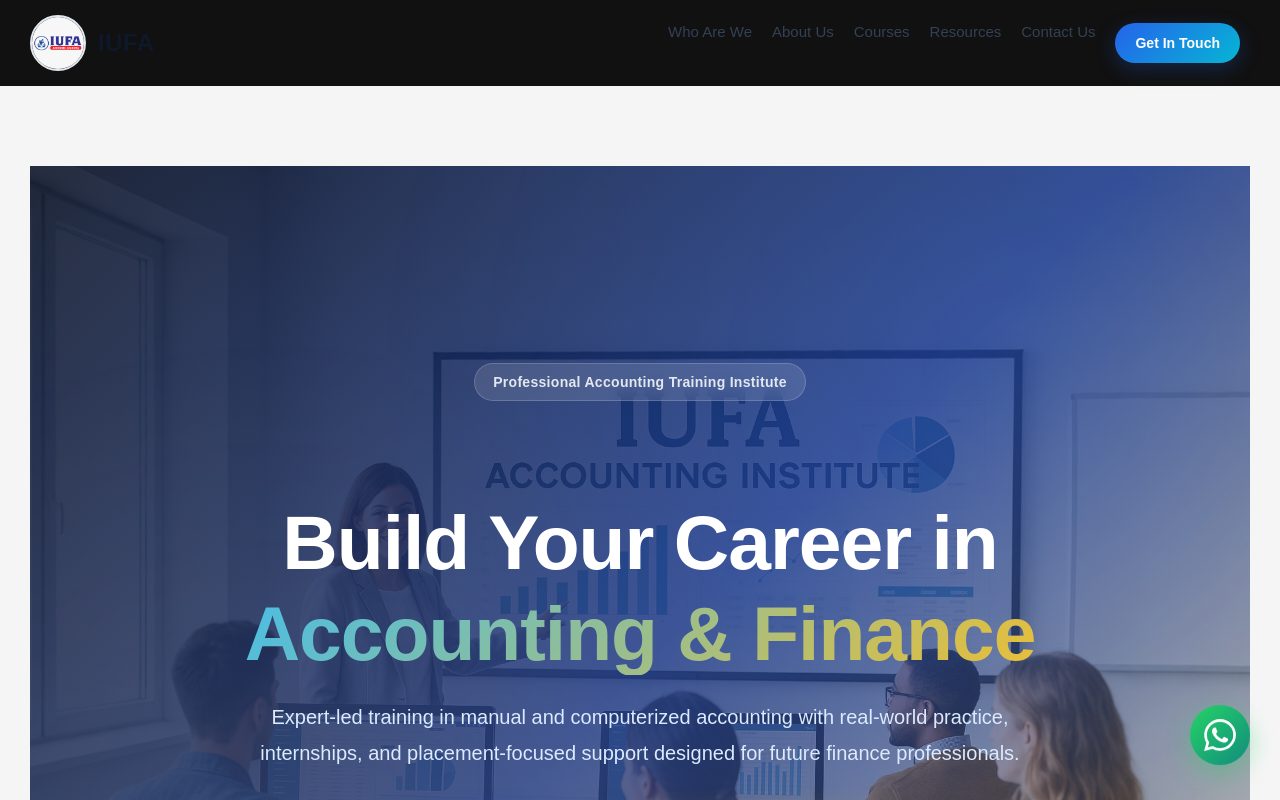
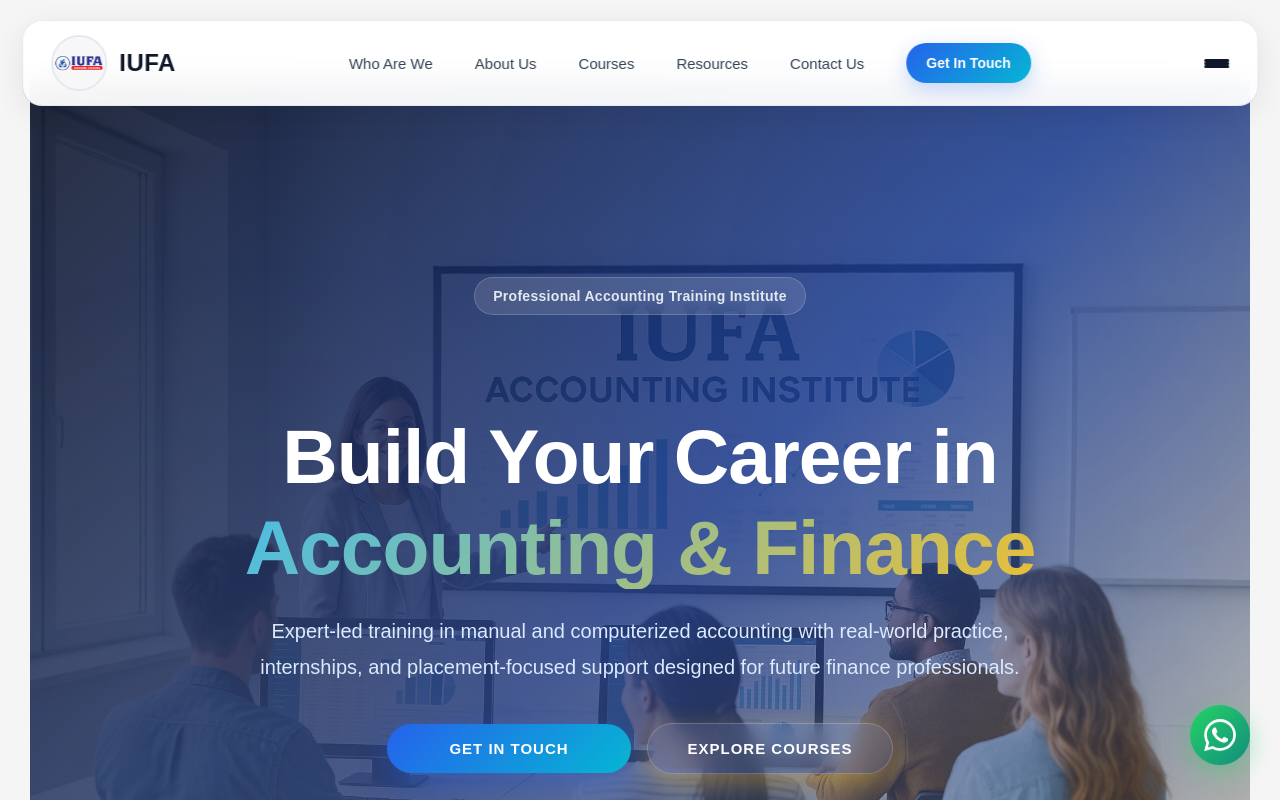
Before and after one commit to Jishad07/IUFA_Website, a React (Vite) app: page / in a window 1280 px wide. Shown: the top 800 px of the page. Built offline with nearby package versions, Linux system fonts and the light colour scheme.

Commit message:
navbar update 1

```diff
--- a/src/components/Navbar.jsx
+++ b/src/components/Navbar.jsx
@@ -6,8 +6,8 @@
 
   return (
     <>
-      {/* <nav style={styles.navbar}> */}
-      <nav className="navbar">
+      <nav style={styles.navbar}>
+      {/* <nav className="navbar"> */}
         {/* Logo */}
         <div style={styles.logoContainer}>
           <img src={logo} alt="IUFA Logo" style={styles.logo} />
@@ -15,8 +15,7 @@
         </div>
 
         {/* Desktop Menu */}
-        {/* <div style={styles.desktopMenu}> */}
-        <div className="desktopMenu">
+        <div style={styles.desktopMenu}>
           <a href="#who" style={styles.link}>Who Are We</a>
           <a href="#about" style={styles.link}>About Us</a>
           <a href="#courses" style={styles.link}>Courses</a>
@@ -28,7 +27,7 @@
         {/* Mobile Hamburger */}
         <div
           // style={styles.hamburger}
-          className="hamburger"
+            className="navbar"
           onClick={() => setMenuOpen(!menuOpen)}
         >
           <div style={styles.bar}></div>
```
